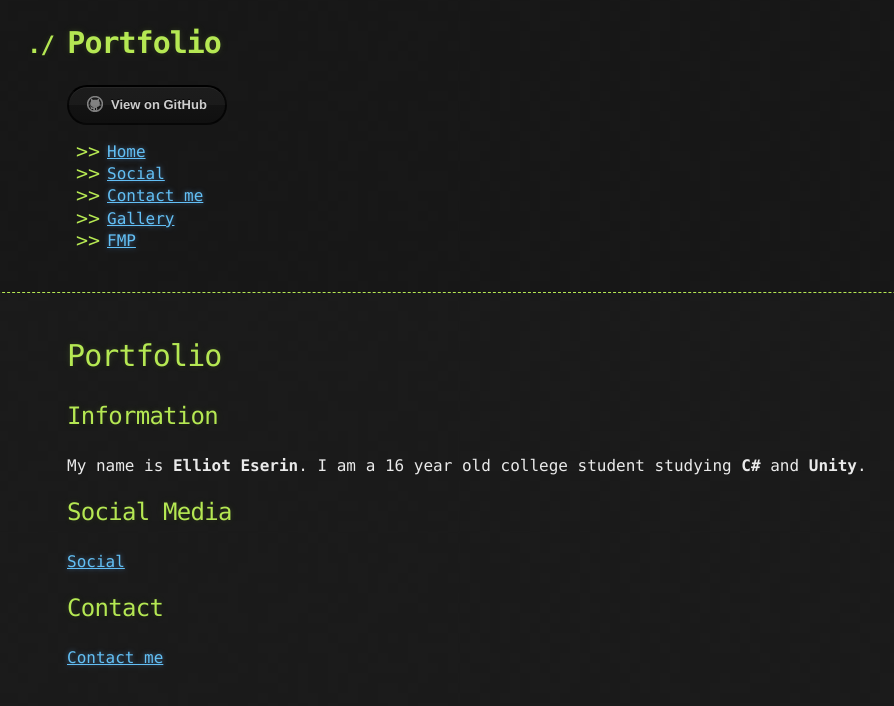
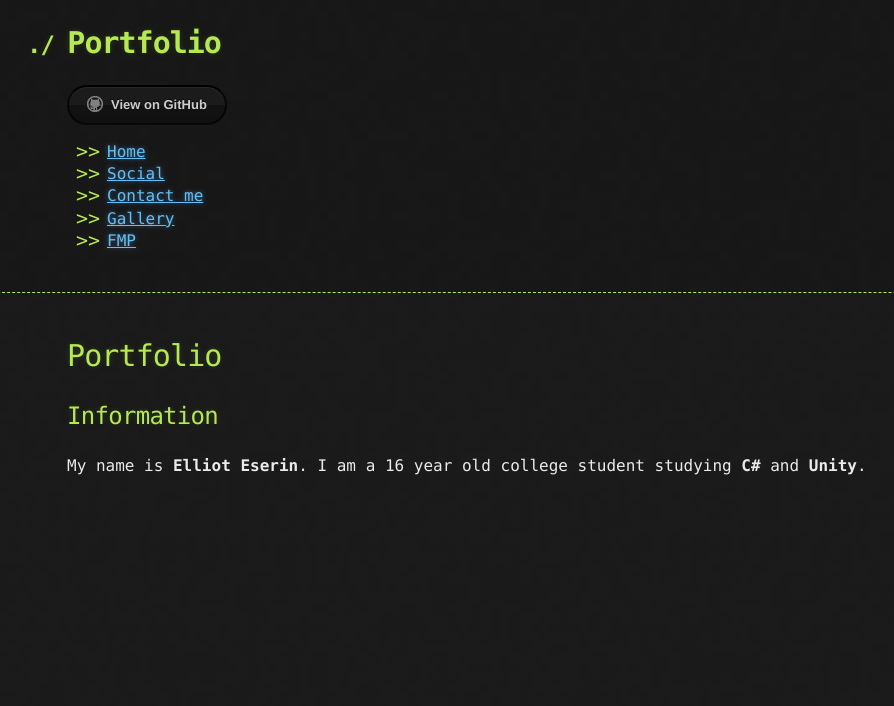
Before and after one commit to ElliotEserin/Portfolio, a Jekyll site: the page built from index.md, in a window 1280 px wide. Shown: the top 706 px of the page, without its empty margins (73-967 px from the left). Built offline with Jekyll 4.4.1, drawn with Linux system fonts in a browser that asks for light colours; our own code applies the rules of GitHub Pages for plain Markdown files; the repository's description, which GitHub fills in, is left out.

Commit message:
Update index.md

```diff
--- a/index.md
+++ b/index.md
@@ -2,11 +2,3 @@
 ## Information
 
 My name is **Elliot Eserin**. I am a 16 year old college student studying **C#** and **Unity**.
-
-## Social Media
-
-[Social](https://github.com/ElliotEserin/portfolio/blob/master/social.md)<br/>
-
-## Contact
-
-[Contact me](https://github.com/ElliotEserin/portfolio/blob/master/contact.html)<br/>
```
